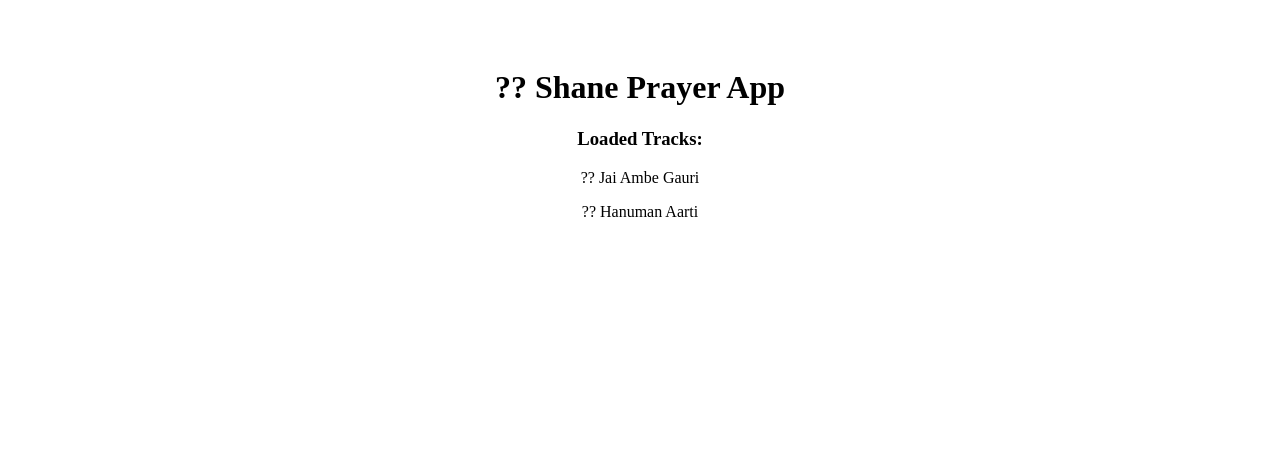
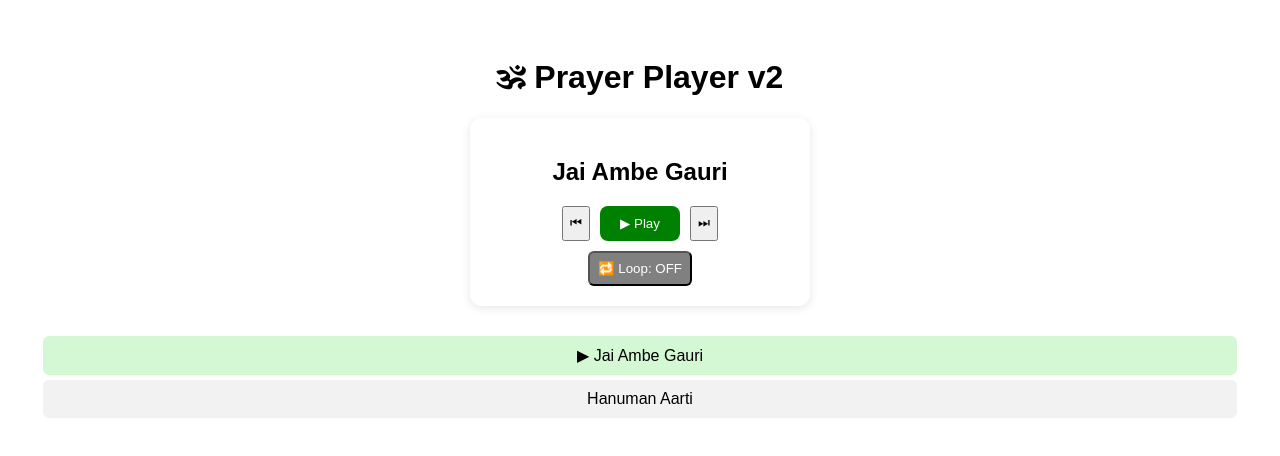
Before and after one commit to shaunm1767-ui/shane-prayer-app, a React (Vite) app: page / in a window 1280 px wide. Shown: the top 456 px of the page. Built offline with nearby package versions, Linux system fonts and the light colour scheme.

Commit message:
upgrade: prayer player v2 with playlist engine + auto-next + loop mode

```diff
--- a/src/App.jsx
+++ b/src/App.jsx
@@ -1,34 +1,177 @@
-import React, { useEffect, useState } from "react";
+import React, { useEffect, useRef, useState } from "react";
 import { loadPlaylist } from "./utils/loadPlaylist";
 
 function App() {
   const [tracks, setTracks] = useState([]);
+  const [currentIndex, setCurrentIndex] = useState(0);
+  const [isPlaying, setIsPlaying] = useState(false);
+  const [loop, setLoop] = useState(false);
 
+  const audioRef = useRef(null);
+
+  // Load playlist once
   useEffect(() => {
-    const fetchTracks = async () => {
-      const data = await loadPlaylist();
+    const init = async () => {
+      const data = await loadPlaylist("aarti");
       setTracks(data);
+      console.log("📦 Playlist loaded:", data);
     };
 
-    fetchTracks();
+    init();
   }, []);
 
+  // Initialize audio engine once
+  useEffect(() => {
+    audioRef.current = new Audio();
+
+    audioRef.current.addEventListener("ended", () => {
+      handleNext();
+    });
+
+    return () => {
+      audioRef.current?.pause();
+    };
+  }, [tracks]);
+
+  const playTrack = (index) => {
+    if (!tracks.length) return;
+
+    const track = tracks[index];
+    if (!track) return;
+
+    audioRef.current.src = track.url;
+    audioRef.current.play();
+
+    setCurrentIndex(index);
+    setIsPlaying(true);
+
+    console.log("▶ Playing:", track.title);
+  };
+
+  const togglePlayPause = () => {
+    if (!tracks.length) return;
+
+    if (isPlaying) {
+      audioRef.current.pause();
+      setIsPlaying(false);
+    } else {
+      if (!audioRef.current.src) {
+        playTrack(currentIndex);
+      } else {
+        audioRef.current.play();
+      }
+      setIsPlaying(true);
+    }
+  };
+
+  const handleNext = () => {
+    if (!tracks.length) return;
+
+    let nextIndex = currentIndex + 1;
+
+    if (nextIndex >= tracks.length) {
+      nextIndex = loop ? 0 : currentIndex; // stop OR loop
+    }
+
+    if (nextIndex !== currentIndex) {
+      playTrack(nextIndex);
+    } else {
+      setIsPlaying(false);
+    }
+  };
+
+  const handlePrev = () => {
+    if (!tracks.length) return;
+
+    let prevIndex = currentIndex - 1;
+    if (prevIndex < 0) prevIndex = 0;
+
+    playTrack(prevIndex);
+  };
+
   return (
-    <div style={{ padding: "40px", textAlign: "center" }}>
-      <h1>?? Shane Prayer App</h1>
+    <div style={styles.container}>
+      <h1>🕉 Prayer Player v2</h1>
 
-      {tracks.length === 0 ? (
-        <p>Loading audio...</p>
-      ) : (
-        <div>
-          <h3>Loaded Tracks:</h3>
-          {tracks.map((track, index) => (
-            <p key={index}>?? {track.title}</p>
-          ))}
+      {/* MAIN PLAYER CARD */}
+      <div style={styles.playerCard}>
+        <h2>
+          {tracks[currentIndex]?.title || "Loading..."}
+        </h2>
+
+        <div style={styles.controls}>
+          <button onClick={handlePrev}>⏮</button>
+
+          <button onClick={togglePlayPause} style={styles.playBtn}>
+            {isPlaying ? "⏸ Pause" : "▶ Play"}
+          </button>
+
+          <button onClick={handleNext}>⏭</button>
         </div>
-      )}
+
+        <button
+          onClick={() => setLoop(!loop)}
+          style={{
+            marginTop: 10,
+            background: loop ? "green" : "gray",
+            color: "white",
+            padding: 8,
+            borderRadius: 6,
+          }}
+        >
+          🔁 Loop: {loop ? "ON" : "OFF"}
+        </button>
+      </div>
+
+      {/* PLAYLIST */}
+      <div style={{ marginTop: 30 }}>
+        {tracks.map((t, i) => (
+          <div
+            key={i}
+            onClick={() => playTrack(i)}
+            style={{
+              padding: 10,
+              margin: 5,
+              cursor: "pointer",
+              background: i === currentIndex ? "#d4f7d4" : "#f2f2f2",
+              borderRadius: 6,
+            }}
+          >
+            {i === currentIndex ? "▶ " : ""}{t.title}
+          </div>
+        ))}
+      </div>
     </div>
   );
 }
 
+const styles = {
+  container: {
+    padding: 30,
+    textAlign: "center",
+    fontFamily: "Arial",
+  },
+  playerCard: {
+    padding: 20,
+    borderRadius: 12,
+    background: "#fff",
+    boxShadow: "0 2px 10px rgba(0,0,0,0.1)",
+    display: "inline-block",
+    minWidth: 300,
+  },
+  controls: {
+    display: "flex",
+    justifyContent: "center",
+    gap: 10,
+    marginTop: 10,
+  },
+  playBtn: {
+    padding: "10px 20px",
+    background: "green",
+    color: "white",
+    border: "none",
+    borderRadius: 8,
+  },
+};
+
 export default App;
```
